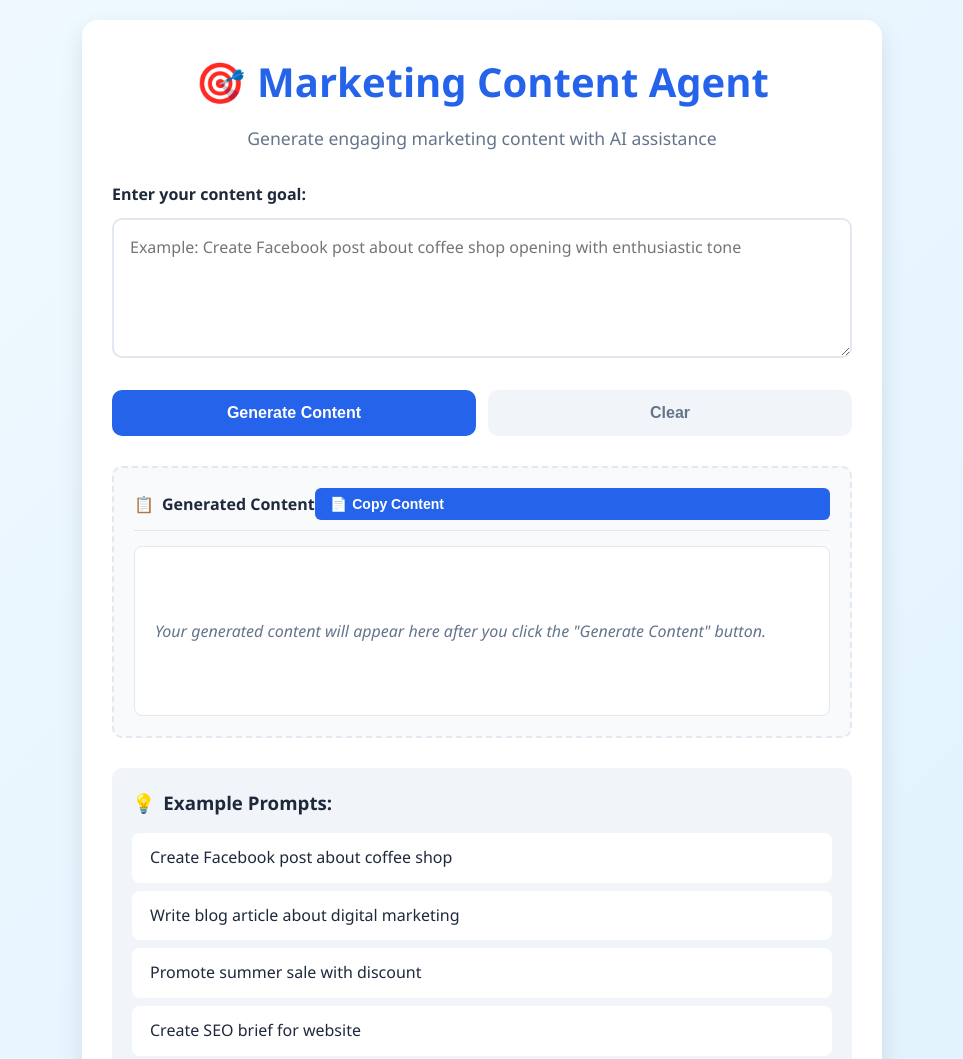
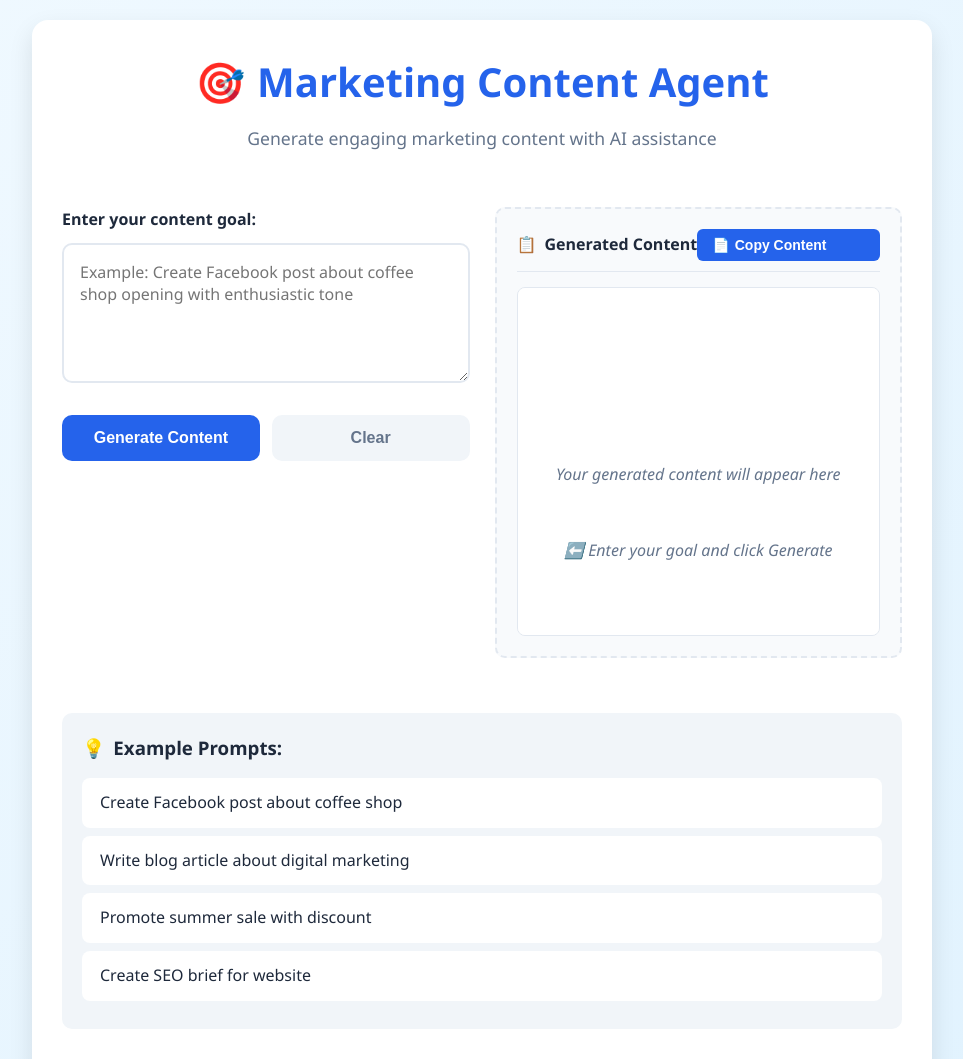
Before and after one commit to ronaldroi2008-droid/marketing_agent_frontend, a plain HTML site: page index.html in a window 1280 px wide. Shown: the top 1059 px of the page, without its empty margins (158-1121 px from the left). Drawn offline with Linux system fonts and the light colour scheme.

Commit message:
Update index.html

```diff
--- a/index.html
+++ b/index.html
@@ -33,17 +33,21 @@
     }
 
     .container {
-      max-width: 800px;
+      max-width: 900px;
       margin: 0 auto;
       background: #fff;
       padding: 30px;
       border-radius: 16px;
       box-shadow: 0 10px 25px rgba(0, 0, 0, 0.1);
+      display: grid;
+      grid-template-columns: 1fr 1fr;
+      gap: 25px;
     }
 
     header {
       text-align: center;
       margin-bottom: 30px;
+      grid-column: 1 / -1;
     }
 
     h1 {
@@ -59,6 +63,15 @@
     .subtitle {
       color: var(--secondary);
       font-size: 1.1rem;
+    }
+
+    .input-section {
+      grid-column: 1;
+    }
+
+    .output-section {
+      grid-column: 2;
+      position: relative;
     }
 
     .input-group {
@@ -150,11 +163,13 @@
     }
 
     .result-container {
-      margin-top: 30px;
+      height: 100%;
       border: 2px dashed var(--border);
       border-radius: 10px;
       padding: 20px;
       background: #f8fafc;
+      display: flex;
+      flex-direction: column;
     }
 
     .result-header {
@@ -179,13 +194,20 @@
       border-radius: 8px;
       background: white;
       white-space: pre-wrap;
-      min-height: 150px;
+      flex-grow: 1;
       border: 1px solid var(--border);
+      overflow-y: auto;
+      max-height: 350px;
     }
 
     .result-placeholder {
       color: var(--secondary);
       font-style: italic;
+      display: flex;
+      height: 100%;
+      align-items: center;
+      justify-content: center;
+      text-align: center;
     }
 
     .examples {
@@ -193,6 +215,7 @@
       padding: 20px;
       background: #f1f5f9;
       border-radius: 10px;
+      grid-column: 1 / -1;
     }
 
     .examples h3 {
@@ -270,11 +293,16 @@
       margin-top: 30px;
       color: var(--secondary);
       font-size: 0.9rem;
+      grid-column: 1 / -1;
     }
 
-    @media (max-width: 600px) {
+    @media (max-width: 768px) {
       .container {
-        padding: 20px;
+        grid-template-columns: 1fr;
+      }
+
+      .input-section, .output-section {
+        grid-column: 1;
       }
 
       h1 {
@@ -294,6 +322,7 @@
       <p class="subtitle">Generate engaging marketing content with AI assistance</p>
     </header>
 
+    <div class="input-section">
       <div class="input-group">
         <label for="goal">Enter your content goal:</label>
         <textarea id="goal" placeholder="Example: Create Facebook post about coffee shop opening with enthusiastic tone"></textarea>
@@ -308,7 +337,9 @@
         <div class="spinner"></div>
         <p>Generating your marketing content... This may take a moment</p>
       </div>
+    </div>
 
+    <div class="output-section">
       <div class="result-container">
         <div class="result-header">
           <div class="result-title">
@@ -319,7 +350,13 @@
           </button>
         </div>
         <div id="result">
-        <p class="result-placeholder">Your generated content will appear here after you click the "Generate Content" button.</p>
+          <div class="result-placeholder">
+            <div>
+              <p>Your generated content will appear here</p>
+              <p>⬅️ Enter your goal and click Generate</p>
+            </div>
+          </div>
+        </div>
       </div>
     </div>
 
@@ -435,14 +472,12 @@
         showNotification('Demo mode: Simulated content generated', 'success');
       } finally {
         loadingEl.style.display = 'none';
-        // Scroll to the result section
-        document.querySelector('.result-container').scrollIntoView({ behavior: 'smooth' });
       }
     }
 
     function clearContent() {
       goalInput.value = '';
-      resultEl.innerHTML = '<p class="result-placeholder">Your generated content will appear here after you click the "Generate Content" button.</p>';
+      resultEl.innerHTML = '<div class="result-placeholder"><div><p>Your generated content will appear here</p><p>⬅️ Enter your goal and click Generate</p></div></div>';
       goalInput.focus();
     }
 
```
Lines whose indentation alone changed are shown as unchanged.
